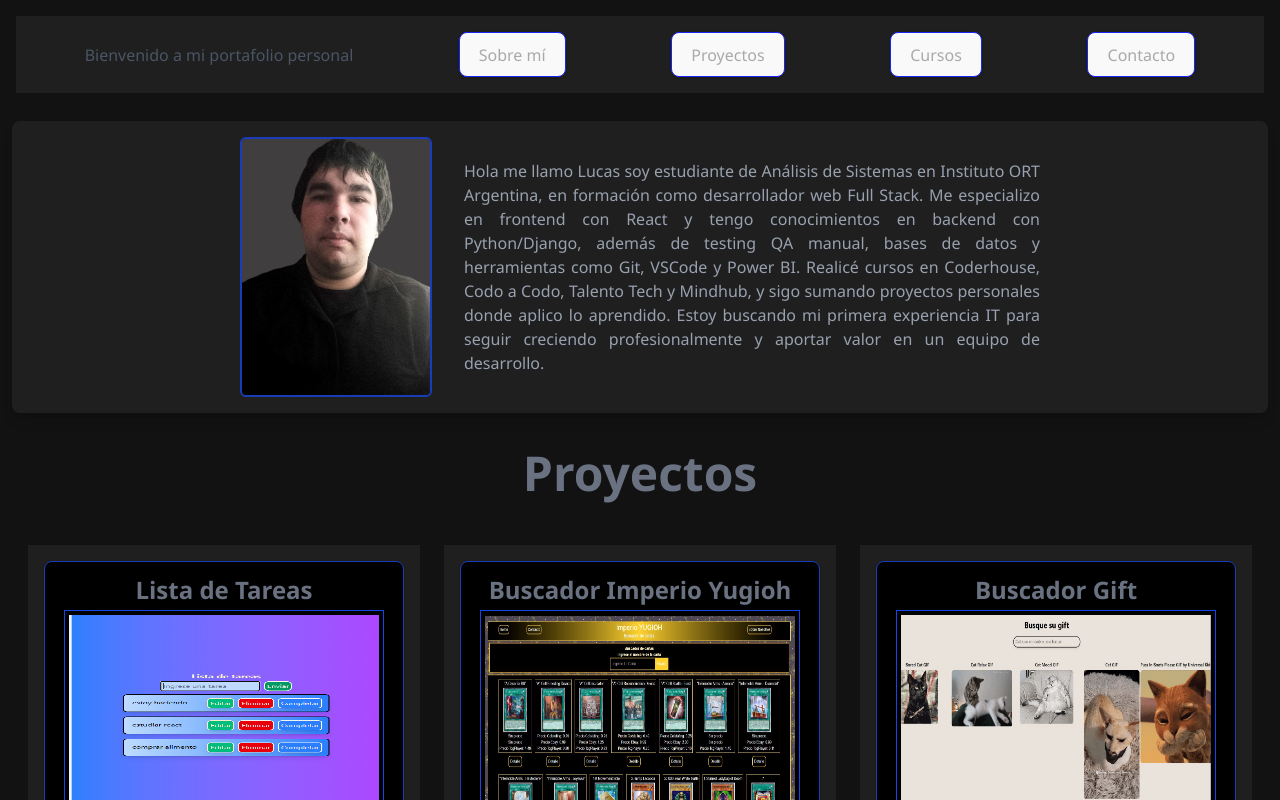
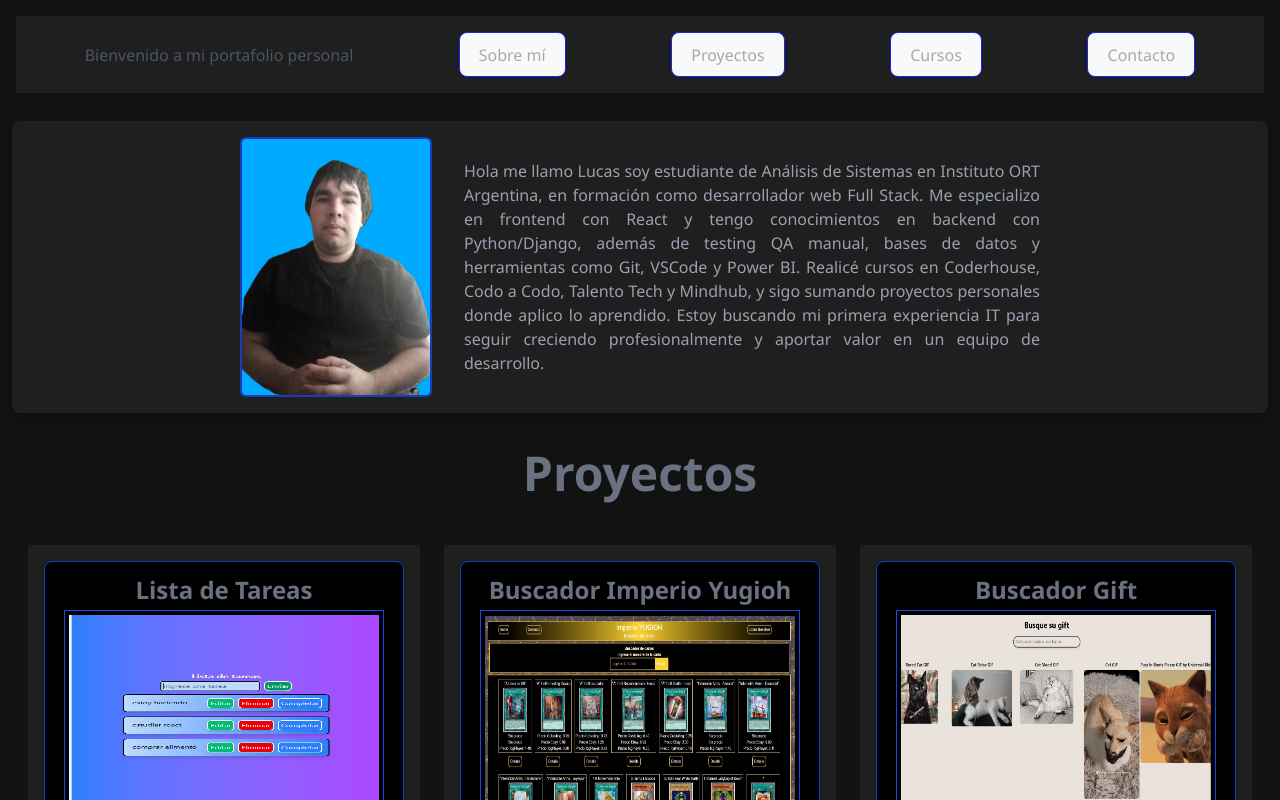
Before and after one commit to spawnew/Portafolio, a React (Vite) app: page / in a window 1280 px wide. Shown: the top 800 px of the page. Built offline with nearby package versions, Linux system fonts and the light colour scheme.

Commit message:
actualizar foto perfil

```diff
--- a/src/Componentes/Acerca.jsx
+++ b/src/Componentes/Acerca.jsx
@@ -1,5 +1,5 @@
 import React from 'react'
-import foto from '../assets/foto.jpg'
+import fotoPerfil from '../assets/fotoPerfil.jpg'
 import { motion } from 'framer-motion'
 const Acerca = () => {
     return (
@@ -8,7 +8,7 @@ const Acerca = () => {
 
 
 
-              <img className="rounded-md border-2 border-blue-800 w-48 h-65 object-cover"  src={foto} alt="foto-perfil"  />
+              <img className="rounded-md border-2 border-blue-800 w-48 h-65 object-cover"  src={fotoPerfil} alt="foto-perfil"  />
 
 
               <motion.p initial={{  scale: 0.95 }}
```
Also changed, not shown: src/assets/fotoPerfil.jpg (added).
